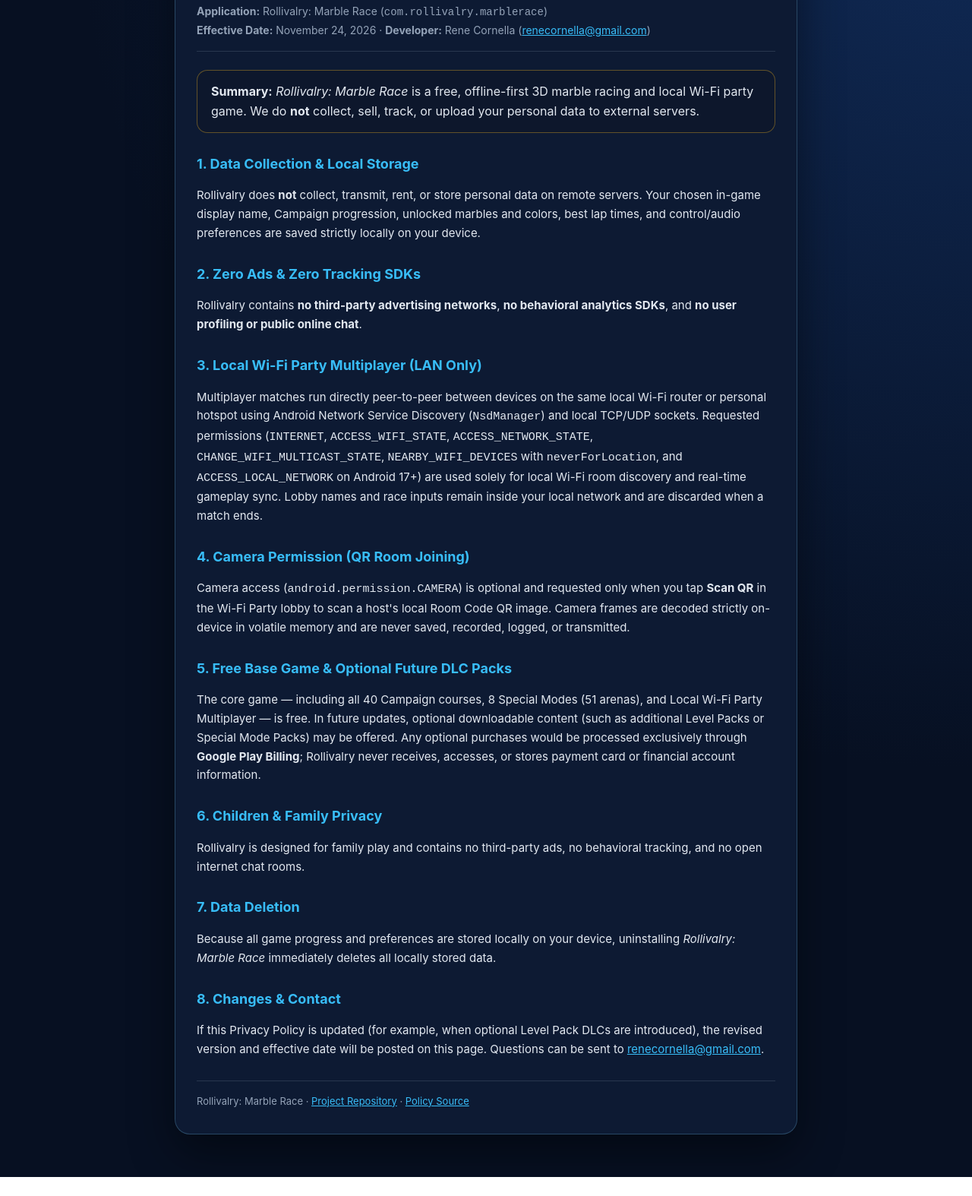
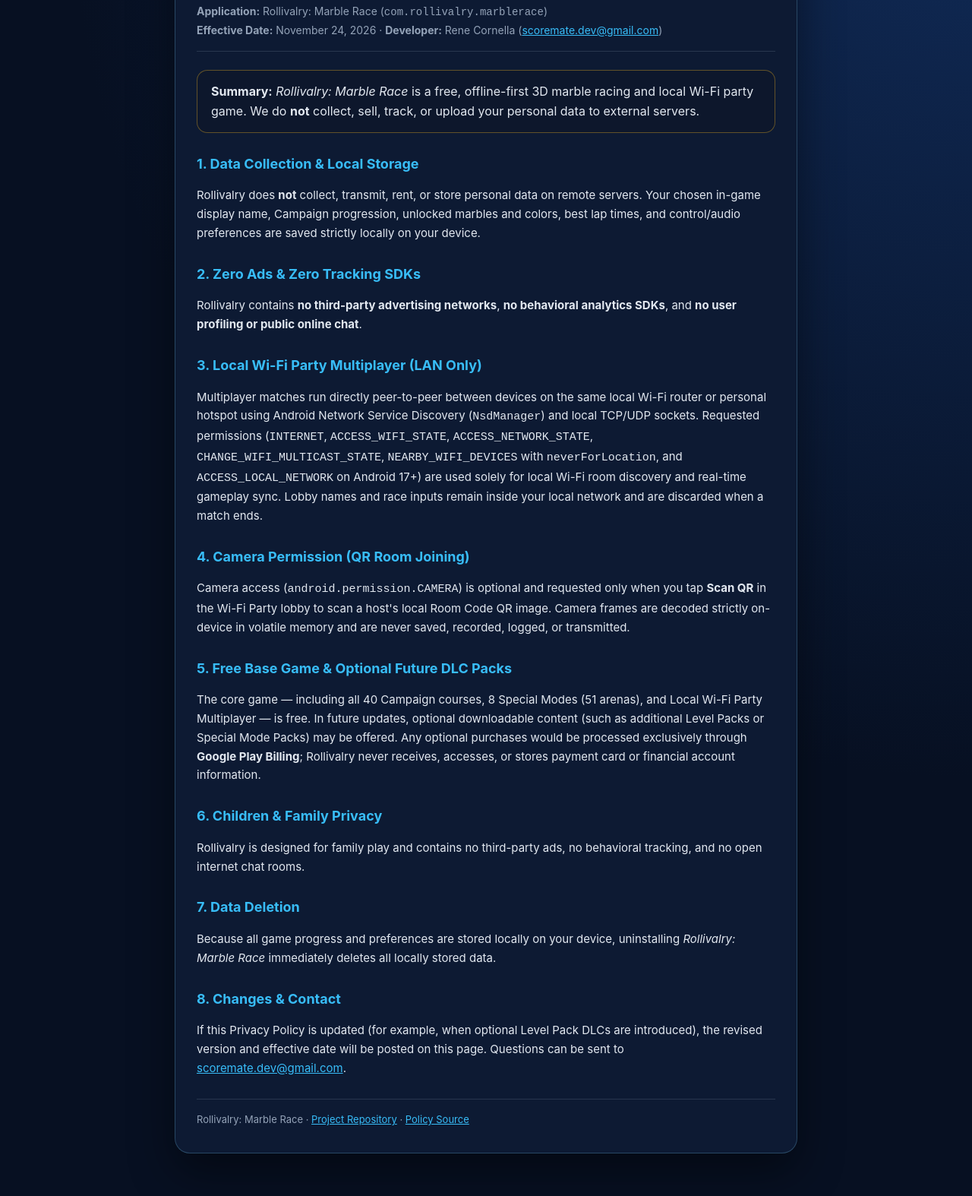
Before and after one commit to meracing/Rollivalry-privacy-policy, a plain HTML site: page index.html in a window 1280 px wide. Shown: the part 165-1739 px from the top of the page at 76% size. Before the commit the page ends 1714 px from the top, so only its background shows below. Drawn offline with Linux system fonts and the light colour scheme.

Commit message:
chore: update developer contact email to scoremate.dev@gmail.com

```diff
--- a/index.html
+++ b/index.html
@@ -96,7 +96,7 @@
       <h1>Privacy Policy</h1>
       <div class="meta">
         <strong>Application:</strong> Rollivalry: Marble Race (<code>com.rollivalry.marblerace</code>)<br />
-        <strong>Effective Date:</strong> November 24, 2026 · <strong>Developer:</strong> Rene Cornella (<a href="mailto:renecornella@gmail.com">renecornella@gmail.com</a>)
+        <strong>Effective Date:</strong> November 24, 2026 · <strong>Developer:</strong> Rene Cornella (<a href="mailto:scoremate.dev@gmail.com">scoremate.dev@gmail.com</a>)
       </div>
 
       <div class="highlight">
@@ -140,7 +140,7 @@
 
       <h2>8. Changes &amp; Contact</h2>
       <p>
-        If this Privacy Policy is updated (for example, when optional Level Pack DLCs are introduced), the revised version and effective date will be posted on this page. Questions can be sent to <a href="mailto:renecornella@gmail.com">renecornella@gmail.com</a>.
+        If this Privacy Policy is updated (for example, when optional Level Pack DLCs are introduced), the revised version and effective date will be posted on this page. Questions can be sent to <a href="mailto:scoremate.dev@gmail.com">scoremate.dev@gmail.com</a>.
       </p>
 
       <footer>
```
Also changed, not shown: 1 other file.
